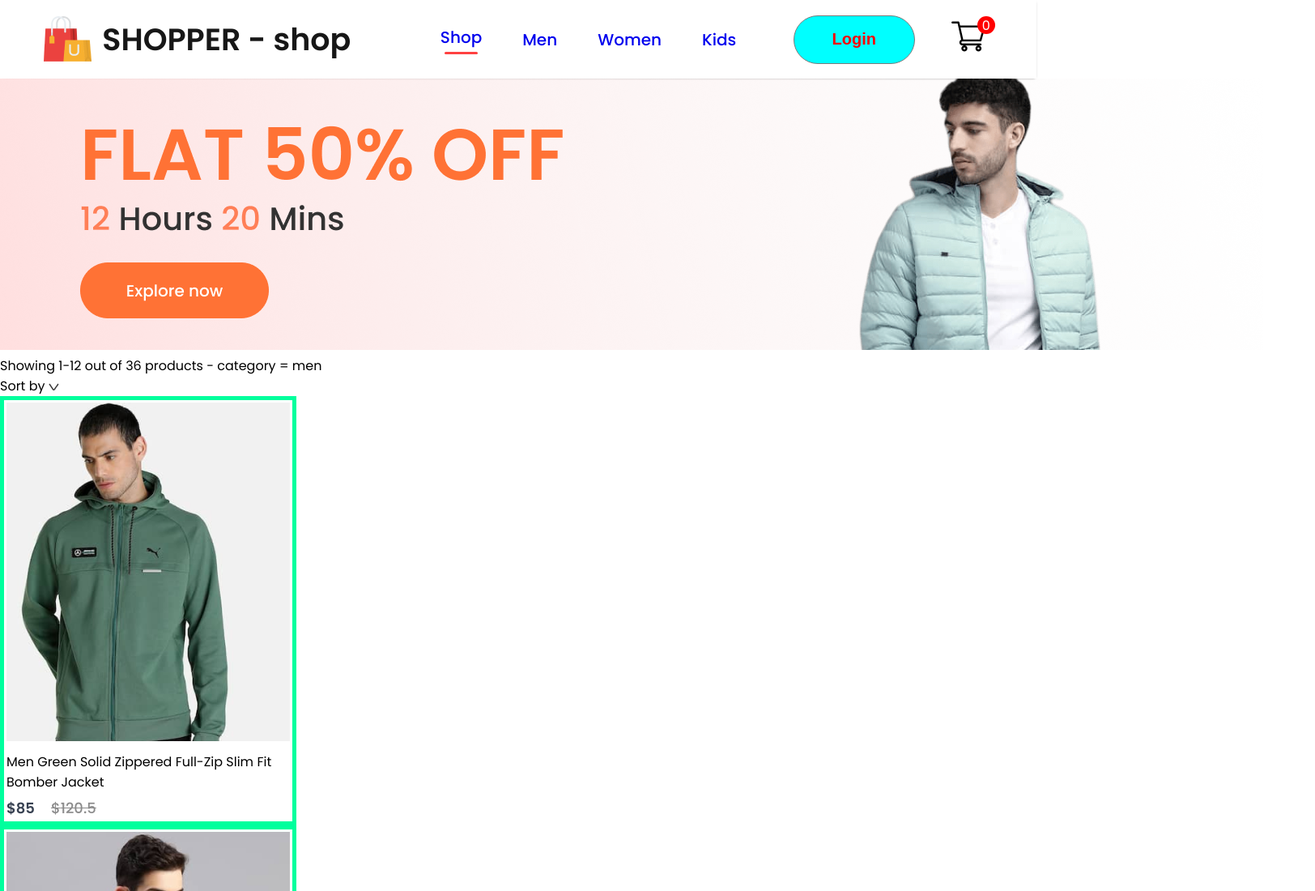
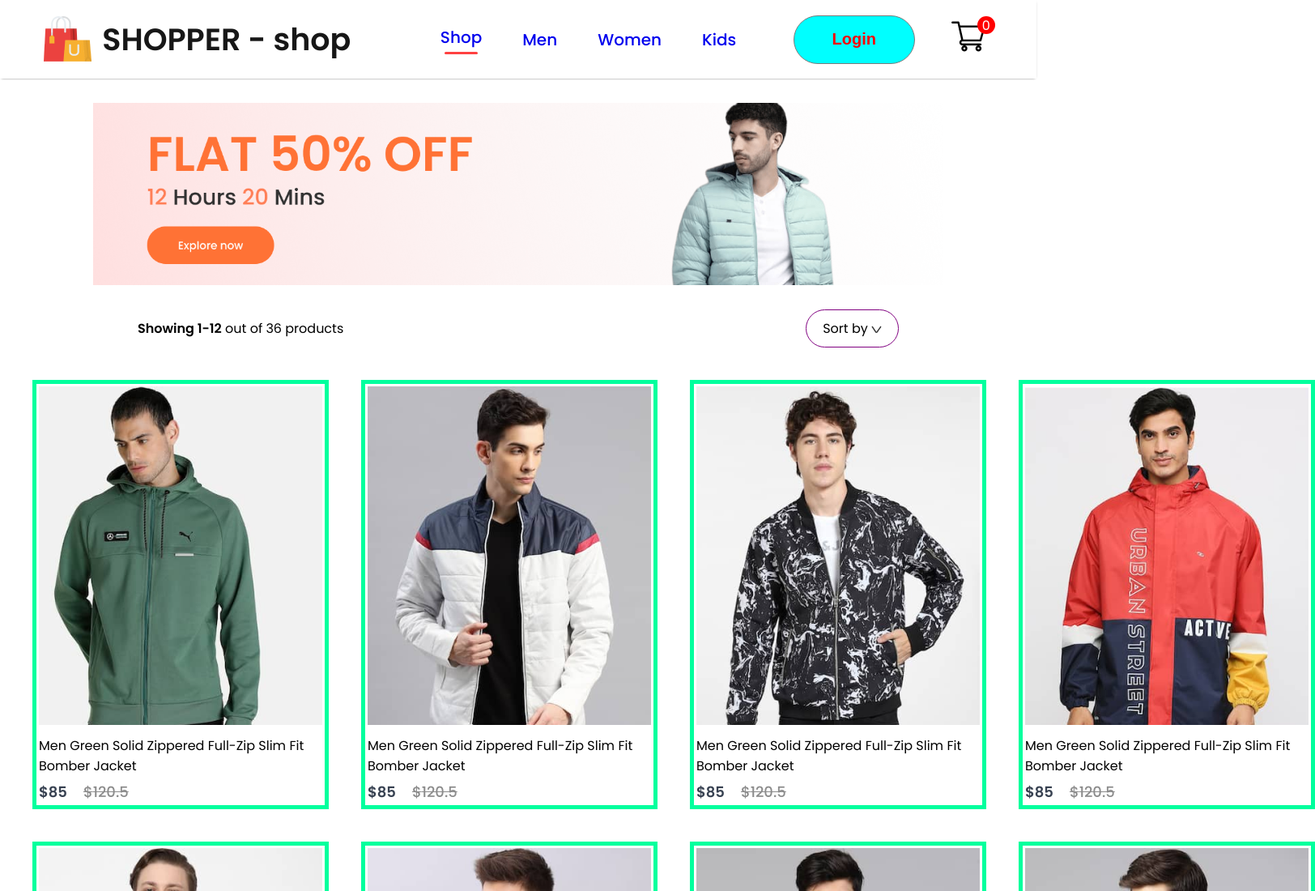
Before and after one commit to jmrourke/E-Commerce, a React (Create React App) app: page /men in a window 1280 px wide. Shown: the top 1100 px of the page at 81% size, 1624 px wide, since content can reach past the window. Built offline with nearby package versions, Linux system fonts and the light colour scheme.

Commit message:
01:37:36

```diff
--- a/src/Pages/CSS/ShopCategory.css
+++ b/src/Pages/CSS/ShopCategory.css
@@ -0,0 +1,37 @@
+.shopcategory-banner {
+    display: block;
+    margin: 30px auto;
+    width: 82%;
+}
+
+.shopcategory-indexsort {
+    display: flex;
+    margin: 0px 170px;
+    justify-content: space-between;
+    align-items: center;
+
+}
+
+.shopcategory-sort {
+    padding: 10px 20px;
+    border-radius: 40px;
+    border: 1px solid purple;
+}
+
+.shopcategory-indexsort p span {
+    font-weight: 600;
+
+}
+
+.shopcategory-products {
+    margin-top: 40px;
+    margin-bottom: 80px;
+    margin-left: 40px;
+    margin-right: 40px;
+    display: grid;
+    grid-template-columns: 1fr 1fr 1fr 1fr;
+    row-gap: 40px;
+    column-gap: 40px;
+
+
+}
--- a/src/Pages/ShopCategory.jsx
+++ b/src/Pages/ShopCategory.jsx
@@ -12,10 +12,11 @@
       <img className='shopcategory-banner' src={props.banner} alt="" />
       <div className="shopcategory-indexsort">
         <p>
-          <span>Showing 1-12</span> out of 36 products - category = {props.category}
+          <span>Showing 1-12</span> out of 36 products
         </p>
         <div className="shopcategory-sort">
           Sort by <img src={dropdown_icon} alt="" />
+        </div>
       </div>
 
       <div className="shopcategory-products">
@@ -34,8 +35,6 @@
 
       </div>
 
-
-      </div>
     </div>
   )
 }
```
Lines whose indentation alone changed are shown as unchanged.
